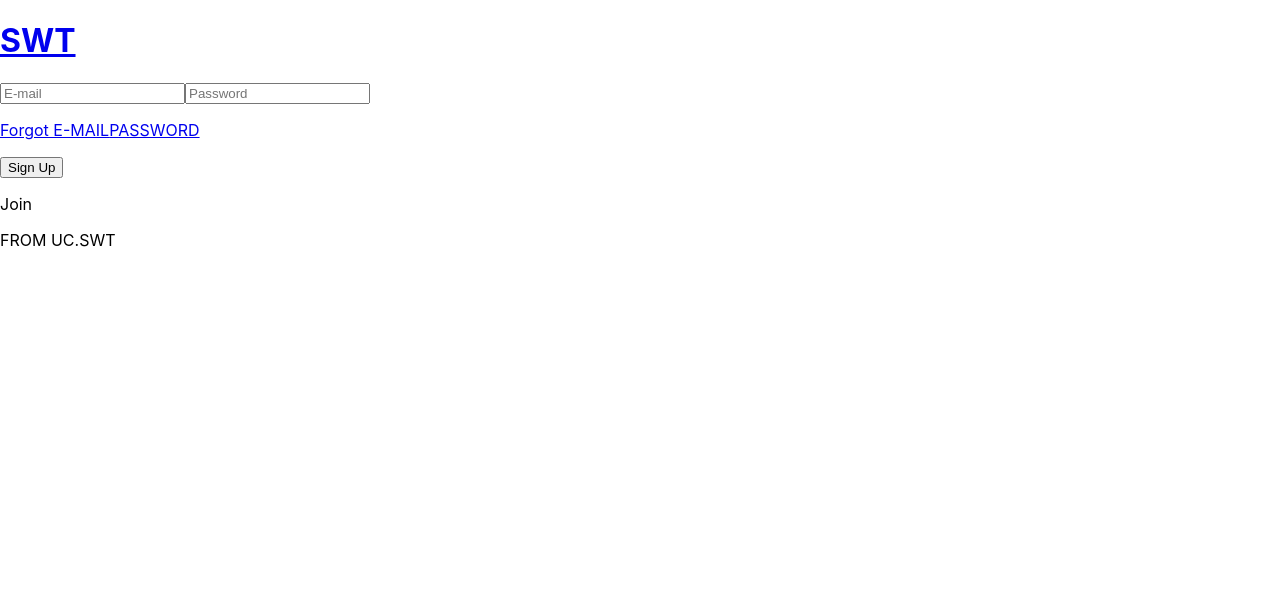
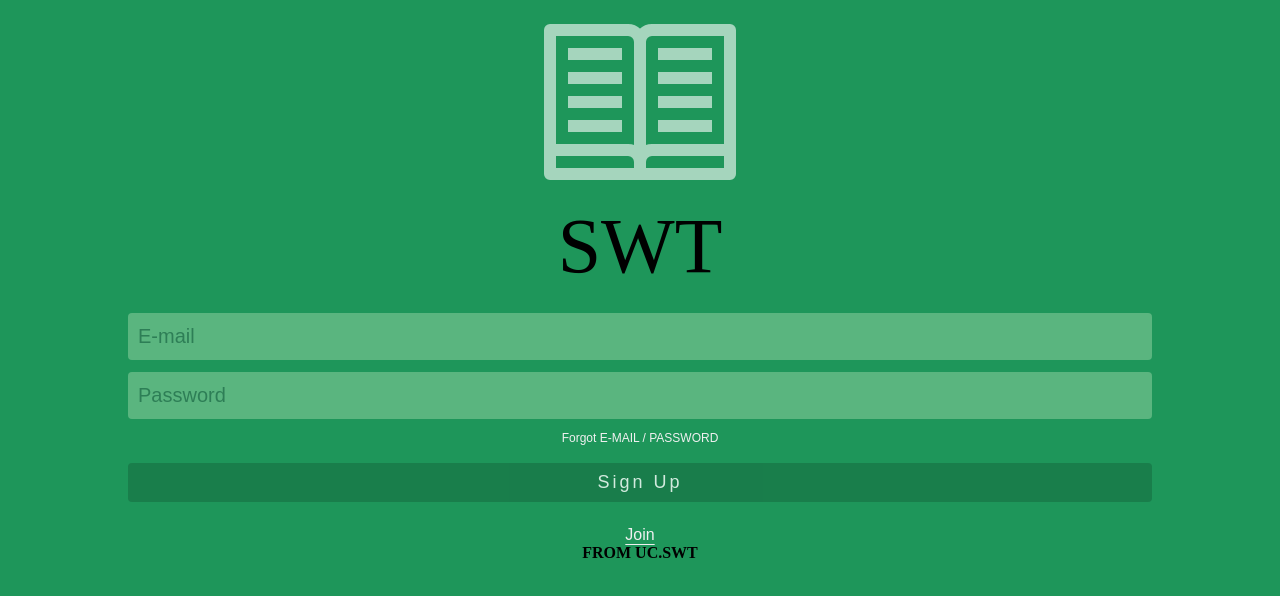
Before and after one commit to ptk5758/STT, a React (Create React App) app in the folder client/: page /login in a window 1280 px wide. Shown: the top 596 px of the page. Built offline with nearby package versions, Linux system fonts and the light colour scheme.

Commit message:
book icon

```diff
--- a/client/src/page/login/index.tsx
+++ b/client/src/page/login/index.tsx
@@ -1,30 +1,35 @@
 import './style.css'
+import {ReactComponent as BookIcon} from "../../source/book_icon.svg";
 export default function(){
+    // style="color: #F0F0F0;"
     return(
-        <div>
-            <title>SWT - Login</title>
-            <a href='#'>
-                <h1 className='logo'>SWT</h1>
-            </a>
-            <form className='form-group' action='#' method='get'>
-                <div className='input-group'>
-                    <label form='email'><input id='email' name='emailid' type='email' placeholder='E-mail'></input></label>
-                    <label form='password'><input id='password' name='passid' type='text' placeholder='Password'></input></label>
+        <>
+            <header>
+                <a>
+                    <i className='book-icon'><BookIcon/></i>
+                    <h1 className="logo">SWT</h1>
+                </a>
+            </header>
+            <main>
+                <form className="form-group" action="" method="get">
+                <div className="input-group">
+                    <label><input id="email" name="emailid" type="email" placeholder="E-mail" required/></label>
+                    <label><input id="password" name="passid" type="text" placeholder="Password" required/></label>
                 </div>
-                <p className='forgot'>
-                    <a href='#'>Forgot E-MAIL</a>
-                    <a href='#'>PASSWORD</a>
+                <p className="forgot">
+                    <a href="">Forgot E-MAIL</a> / <a href="">PASSWORD</a>
                 </p>
-                <button type='submit'>Sign Up</button>
-            </form>
-            <div className='join'>
+                <button type="submit">Sign Up</button>
+                </form>
+                <div className="join">
                 <a>
                     <p>Join</p>
                 </a>
-            </div>
-            <div className='footer'>
+                </div>
+            </main>
+            <div className="footer">
                 <p>FROM UC.SWT</p>
             </div>
-        </div>
+        </>
     );
 }
--- a/client/src/page/login/style.css
+++ b/client/src/page/login/style.css
@@ -0,0 +1,159 @@
+
+/* 상수 선언부 */
+:root{
+    --font: 'Poppins', sans-serif;
+    --font-large : 20px;
+    --font-medium : 16px;
+    --white : #f0f0f0;
+  }
+
+  /* 초기화 */
+  p{
+    padding: 0px;
+    margin: 0px;
+  }
+  /* 시작 */
+  html, body {
+    height: 100%;
+  }
+  body{
+    background-color: #1E965A;
+    margin: 0px auto;
+    font-family: var(--font);
+    display: flex;
+    flex-direction: column;
+  }
+
+  header{
+    display: flex;
+    flex-direction: column;
+    margin-bottom: 1em;
+    flex: 3;
+    justify-content: flex-end;
+  }
+  header > a {
+    display: flex;
+    flex-direction: column;
+    align-items: center;
+  }
+  header .logo {
+    font-weight: lighter;
+    font-family: 'Big Shoulders Inline Text', cursive;
+    font-size: 78px;
+    font-weight: 200;
+    text-align: center;
+    margin: 0px;
+  }
+
+  i{
+    font-size: 40px;
+    margin : 0px;
+    align-items: center;
+    text-align: center;
+    opacity: 60%;
+  }
+  .book-icon {width: 15%;}
+  main {
+    flex: 3;
+  }
+  .form-group{
+    display: flex;
+    flex-direction: column;
+    align-items: center;
+    font-family: var(--font);
+  }
+
+  .form-group .input-group {
+    display: flex;
+    flex-direction: column;
+    align-items: center;
+    margin-bottom: 0.7em;
+    width: 100%;
+  }
+
+  .form-group .input-group label {
+    width: 80%;
+    /* text-align: center; */
+    display: flex;
+    justify-content: center;
+  }
+
+  .form-group .input-group label input{
+    background-color: #D8F6CE;
+    opacity: 32%;
+    border-radius: 4px;
+    border-style: hidden;
+    font-family: var(--font);
+    font-size: 17px;
+    width: 100%;
+    font-size: var(--font-large);
+    margin: 0.3em 0em;
+    padding: 0.6em 0.5em;
+  }
+
+  input::placeholder{
+    color: #4f4f4f;
+  }
+
+  .forgot{
+    color: #f0f0f0;
+    margin-top: -5px;
+    font-size: 12px;
+    font-family: var(--font);
+  }
+
+
+  .join{
+    margin-top: 1.5em;
+  }
+  .join p {
+    font-family: var(--font);
+    text-align: center;
+    text-decoration-line: underline;
+    text-underline-position: under;
+    text-decoration-color: #f0f0f0;
+    font-family: var(--font);
+    font-size: 16px;
+    color: var(--white);
+  }
+
+
+  .footer{
+    flex: 1;
+    display: flex;
+    flex-direction: column;
+    justify-content: flex-end;
+    margin-bottom: 2em;
+  }
+  .footer > p {
+    font-family: 'Big Shoulders Inline Text', cursive;
+    text-align: center;
+    font-size: var(--font-medium);
+    font-weight: 600;
+  }
+
+
+  button{
+    font-size: 18px;
+    font-weight: 100;
+    color: #fff;
+    border-radius: 4px;
+    border-style: groove;
+    border: #0B6121;
+    background-color: #187848;
+    width: 80%;
+    /* height: 35px; */
+    opacity: 80%;
+    font-family: var(--font);
+    letter-spacing: 3px; /* 자간 CSS */
+    padding: 0.5em 0em;
+    margin-top: 1em;
+  }
+
+  a:visited{
+    color: #f0f0f0;
+  }
+
+  a{
+    text-decoration: none;
+  }
```
Also changed, not shown: client/src/source/book_icon.svg (added).
